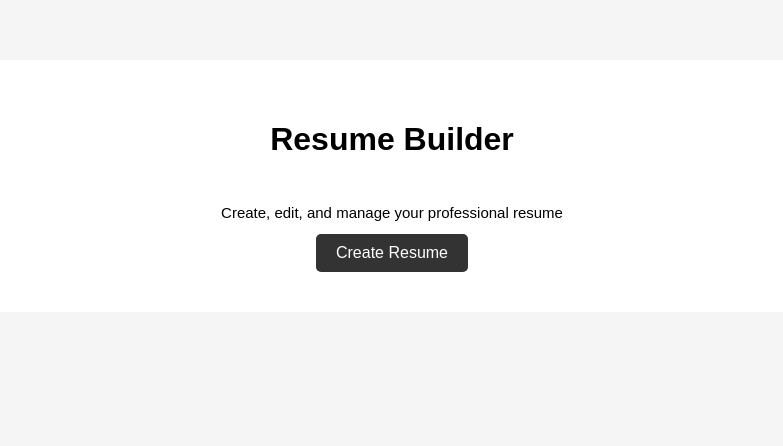
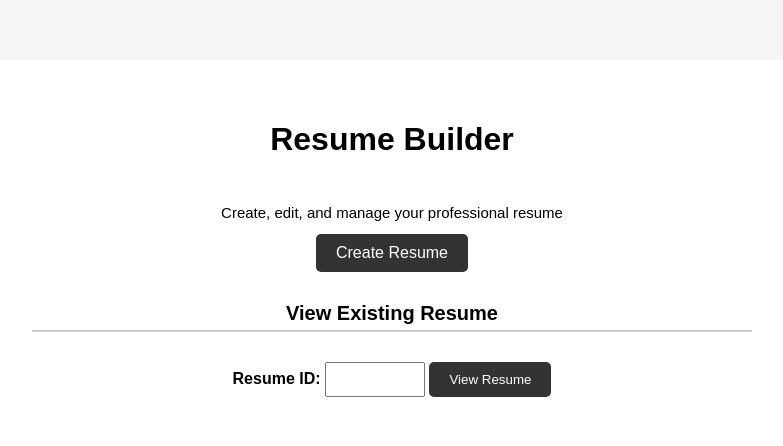
Before and after one commit to Cherry-tech14/resume_builder, a Flask app: page / in a window 1280 px wide. Shown: the top 446 px of the page, without its empty margins (248-1031 px from the left). Run offline with Flask 3, Linux system fonts and the light colour scheme.

Commit message:
improve home page resume navigation

```diff
--- a/app.py
+++ b/app.py
@@ -215,12 +215,15 @@ def view_resume(resume_id):
     )
 
 
+@app.route("/resume")
+def find_resume():
+    resume_id = request.args.get("resume_id")
+
+    return redirect(f"/resume/{resume_id}")
 @app.route("/edit/<resume_id>", methods=["GET", "POST"])
 def edit_resume(resume_id):
 
     resume = get_complete_resume(int(resume_id))
-
-
 
     if resume is None:
         return "Resume not found."
--- a/static/style.css
+++ b/static/style.css
@@ -152,8 +152,46 @@ p {
     display: inline-block;
     margin-top: 20px;
     text-decoration: none;
+    transition: opacity 0.3s;
 }
 
 .back-home-link:hover {
     opacity: 0.8;
 }
+
+.home-actions {
+    margin-bottom: 30px;
+}
+
+.home-container button {
+    padding: 10px 20px;
+    background-color: #333;
+    color: white;
+    border: none;
+    border-radius: 5px;
+    cursor: pointer;
+    transition: opacity 0.3s;
+}
+
+.home-container button:hover {
+    opacity: 0.8;
+}
+
+.home-container input {
+    width: 100px;
+    padding: 8px;
+    margin: 10px 0;
+    box-sizing: border-box;
+}
+
+.home-container form {
+    margin-top: 20px;
+}
+
+.home-container label {
+    font-weight: bold;
+}
+
+.home-container h2 {
+    margin-bottom: 15px;
+}
--- a/templates/index.html
+++ b/templates/index.html
@@ -13,8 +13,22 @@
     <div class="home-container">
         <h1>Resume Builder</h1>
         <p>Create, edit, and manage your professional resume</p>
-         <a href="/create" class="create-resume-link">Create Resume</a>
+
+        <div class="home-actions">
+             <a href="/create" class="create-resume-link">Create Resume</a>
+
+
+
     </div>
+
+    <h2>View Existing Resume</h2>
+
+<form action="/resume" method="GET">
+    <label for="resume_id">Resume ID:</label>
+    <input type="number" id="resume_id" name="resume_id" required>
+
+    <button type="submit">View Resume</button>
+</form>
 
 </body>
 </html>
```
